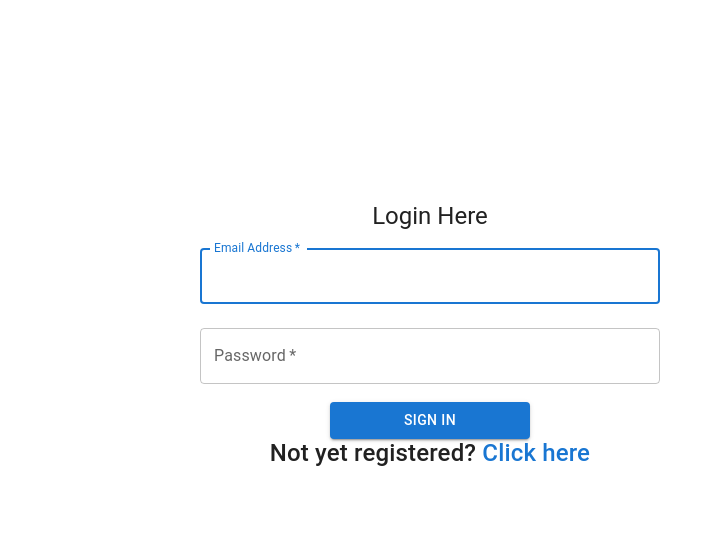
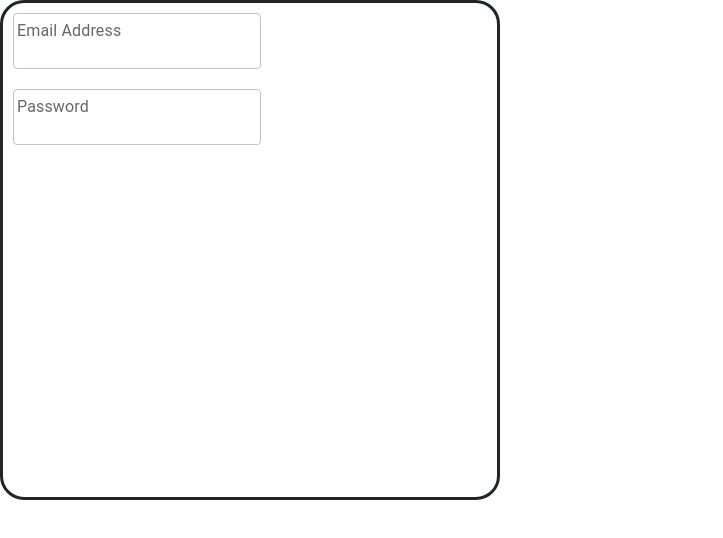
Before and after one commit to roger2020-ui/my-app, a React (Create React App) app: page / in a window 1280 px wide. Shown: the top 538 px of the page, without its empty margins (0-723 px from the left). Built offline with nearby package versions, Linux system fonts and the light colour scheme; the HTML template or start-up script is replaced by a standard one.

Commit message:
created a partial layout for register component form edited import in app.js for testing register form

```diff
--- /dev/null
+++ b/src/components/RegisterForm.jsx
@@ -0,0 +1,21 @@
+import React from 'react'
+import { TextField, Button, Typography, Grid } from '@mui/material'
+import styled from 'styled-components'
+const RegisterForm = () => {
+  const StyledContainer = styled.div`
+    border-style: solid;
+    width: 500px;
+    height: 500px;
+    border-radius: 24px;
+    /* padding: 20px; */
+    align-items:center;
+  `
+  return (
+    <StyledContainer>
+        <TextField sx={{ padding: '10px' }} label='Email Address' />
+        <TextField sx={{ padding: '10px' }} label='Password' />
+    </StyledContainer>
+  )
+}
+
+export default RegisterForm
--- a/src/components/index.js
+++ b/src/components/index.js
@@ -1 +1,2 @@
 export { default as LoginForm } from './LoginForm'
+export {default as RegisterForm} from './RegisterForm'
--- a/src/pages/Login.jsx
+++ b/src/pages/Login.jsx
@@ -1,9 +1,9 @@
 import React from 'react'
-import { LoginForm } from '../components'
+import { LoginForm,RegisterForm } from '../components'
 const Login = () => {
   return (
     <div>
-      <LoginForm/>
+      <RegisterForm />
     </div>
   )
 }
```
